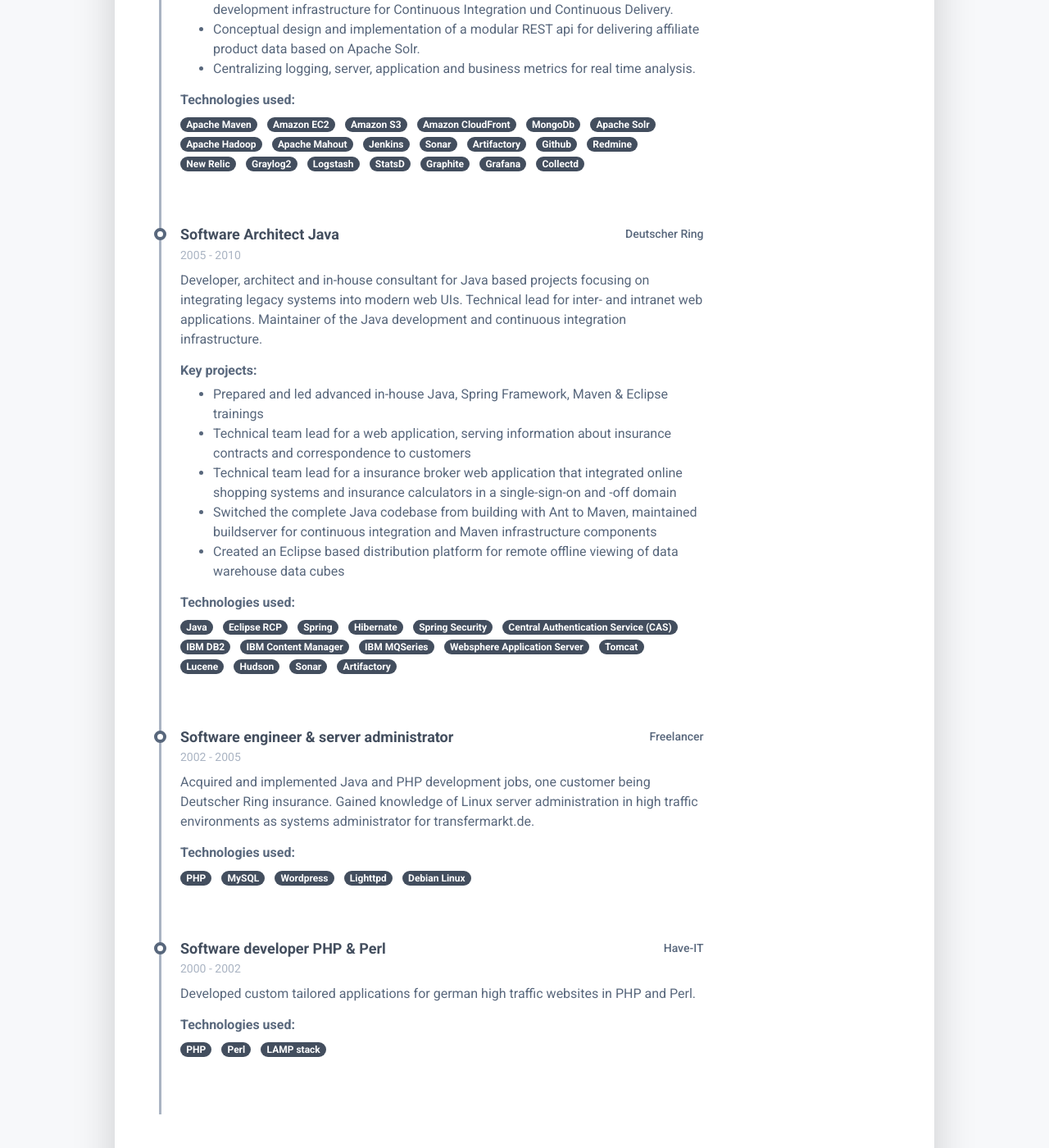
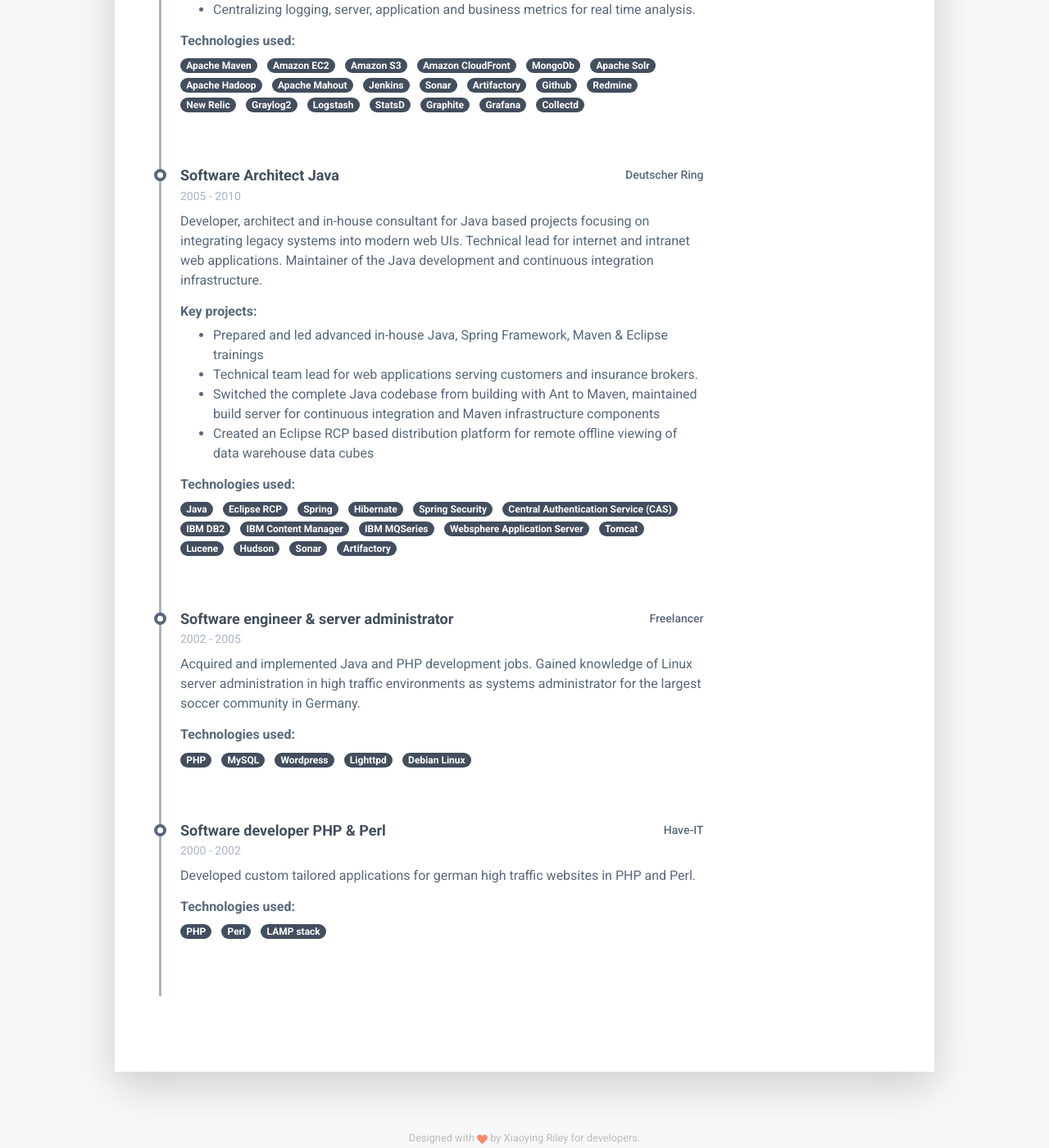
Before and after one commit to tboeghk/tboeghk.github.io, a Jekyll site: the page built from index.md, in a window 1280 px wide and 1400 px high, scrolled down 1928 px. Shown: the whole window at 82% size. Built offline with Jekyll 4.4.1, drawn with Linux system fonts in a browser that asks for light colours; nearby versions of some CDN libraries; some of the changed text lies outside the part shown.

Commit message:
streamlined work

```diff
--- a/_data/work.yml
+++ b/_data/work.yml
@@ -5,7 +5,7 @@
     to: Present
     description: |
       As CTO I am accountable for developing and operating the shopping24 product
-      search platform. With 20 engineers I maintain the api and search backend
+      search platform. Together with the engineering team I maintain the api and search backend
       based on Apache Solr, the product backend systems (Java) and the portal
       frontends (PHP). I code on a regular basis in both operations and search
       and assist the teams in system- and software architecture challenges.
@@ -14,8 +14,6 @@
       - Design and implementation of a inner source e-commerce search solution for the Otto Group based on Apache Solr. Onboarding and consulting of several Otto Group companies like otto.de and Limango.
       - As a in-house consultant I joined the implementation of the e-commerce search at otto.de and Limango. Implemented technical and relevance search monitoring, extended the CI/CD pipeline to do blue/green deployments.
       - Building and eventually spun off a SaaS to manage Google and Bing ads at large scale. Wrote an entity extraction as a Apache Solr plugin in order to categorize ad terms. The software is used by multiple tenants inside the Otto Group.
-      - Implementation of a Scrum of Scrums on company level, introduced cross functional Scrum teams and lean project management.
-      - MacOS
     technologies:
       - Apache Solr
       - Ranklib
@@ -42,9 +40,8 @@
     from: 2010
     to: 2012
     description: |
-      Team lead of a team of 4 developers and up to 6 freelancers.
-      Responsible for restructuring and refactoring the Java API
-      and product management backend.
+      As a team lead responsible for restructuring and refactoring
+      the Java API and product management backend.
     projects:
       - Recruitment and training of the Java development team. Insourcing of Java development and application support for the existing Java applications.
       - Review of the existing system and software architecture. Refactoring towards an elastic and service oriented architecture. Moved traffic and storage intensive data to Amazon AWS.
@@ -79,15 +76,14 @@
     description: |
       Developer, architect and in-house consultant for Java based
       projects focusing on integrating legacy systems into modern
-      web UIs. Technical lead for inter- and intranet web applications.
+      web UIs. Technical lead for internet and intranet web applications.
       Maintainer of the Java development and continuous integration
       infrastructure.
     projects:
       - Prepared and led advanced in-house Java, Spring Framework, Maven & Eclipse trainings
-      - Technical team lead for a web application, serving information about insurance contracts and correspondence to customers
-      - Technical team lead for a insurance broker web application that integrated online shopping systems and insurance calculators in a single-sign-on and -off domain
-      - Switched the complete Java codebase from building with Ant to Maven, maintained buildserver for continuous integration and Maven infrastructure components
-      - Created an Eclipse based distribution platform for remote offline viewing of data warehouse data cubes
+      - Technical team lead for web applications serving customers and insurance brokers.
+      - Switched the complete Java codebase from building with Ant to Maven, maintained build server for continuous integration and Maven infrastructure components
+      - Created an Eclipse RCP based distribution platform for remote offline viewing of data warehouse data cubes
     technologies:
       - Java
       - Eclipse RCP
@@ -109,10 +105,9 @@
     from: 2002
     to: 2005
     description: |
-      Acquired and implemented Java and PHP development jobs, one customer
-      being Deutscher Ring insurance. Gained knowledge of Linux server
-      administration in high traffic environments as systems administrator
-      for transfermarkt.de.
+      Acquired and implemented Java and PHP development jobs. Gained
+      knowledge of Linux server administration in high traffic environments
+      as systems administrator for the largest soccer community in Germany.
     technologies:
       - PHP
       - MySQL
```
